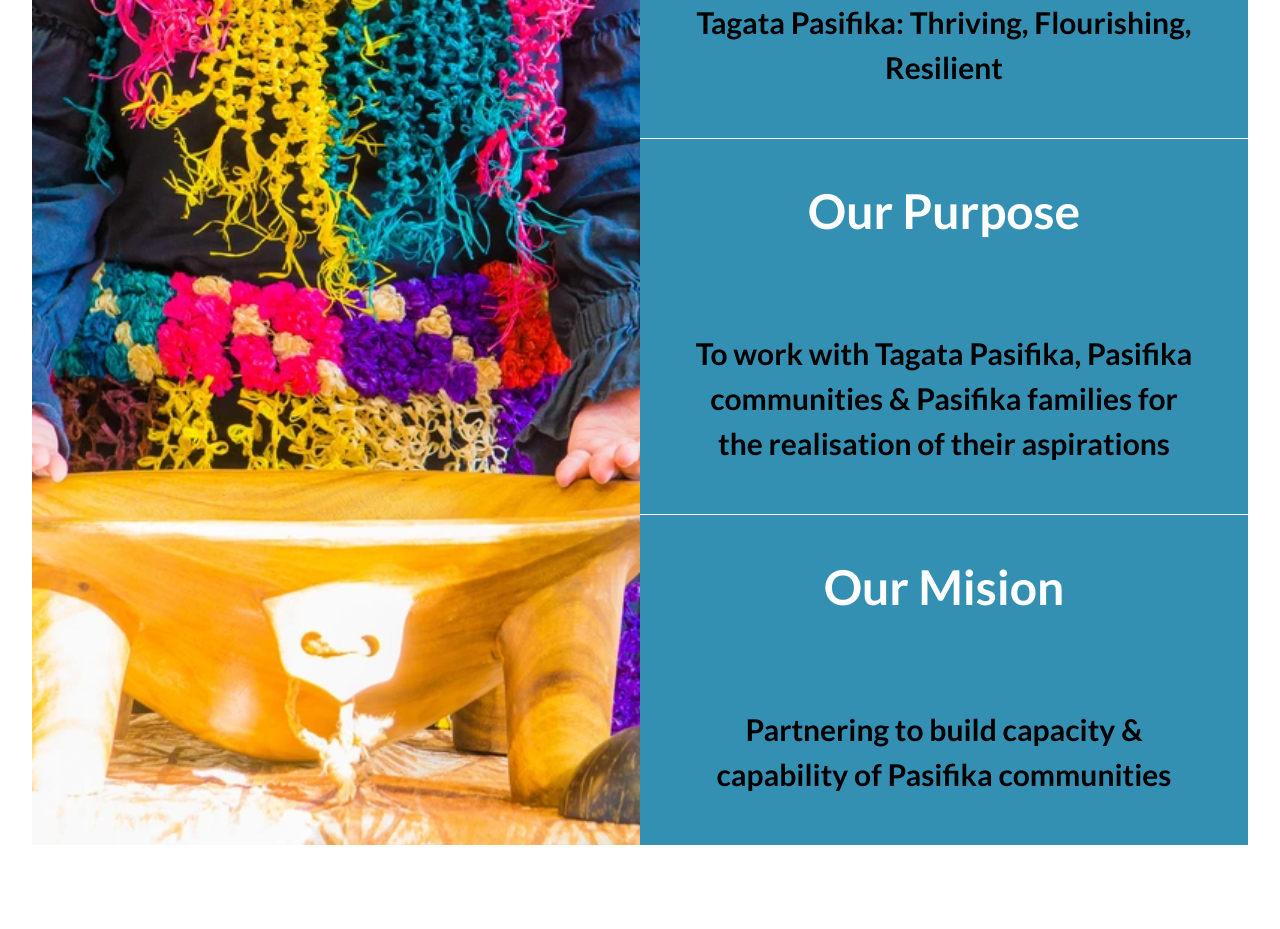
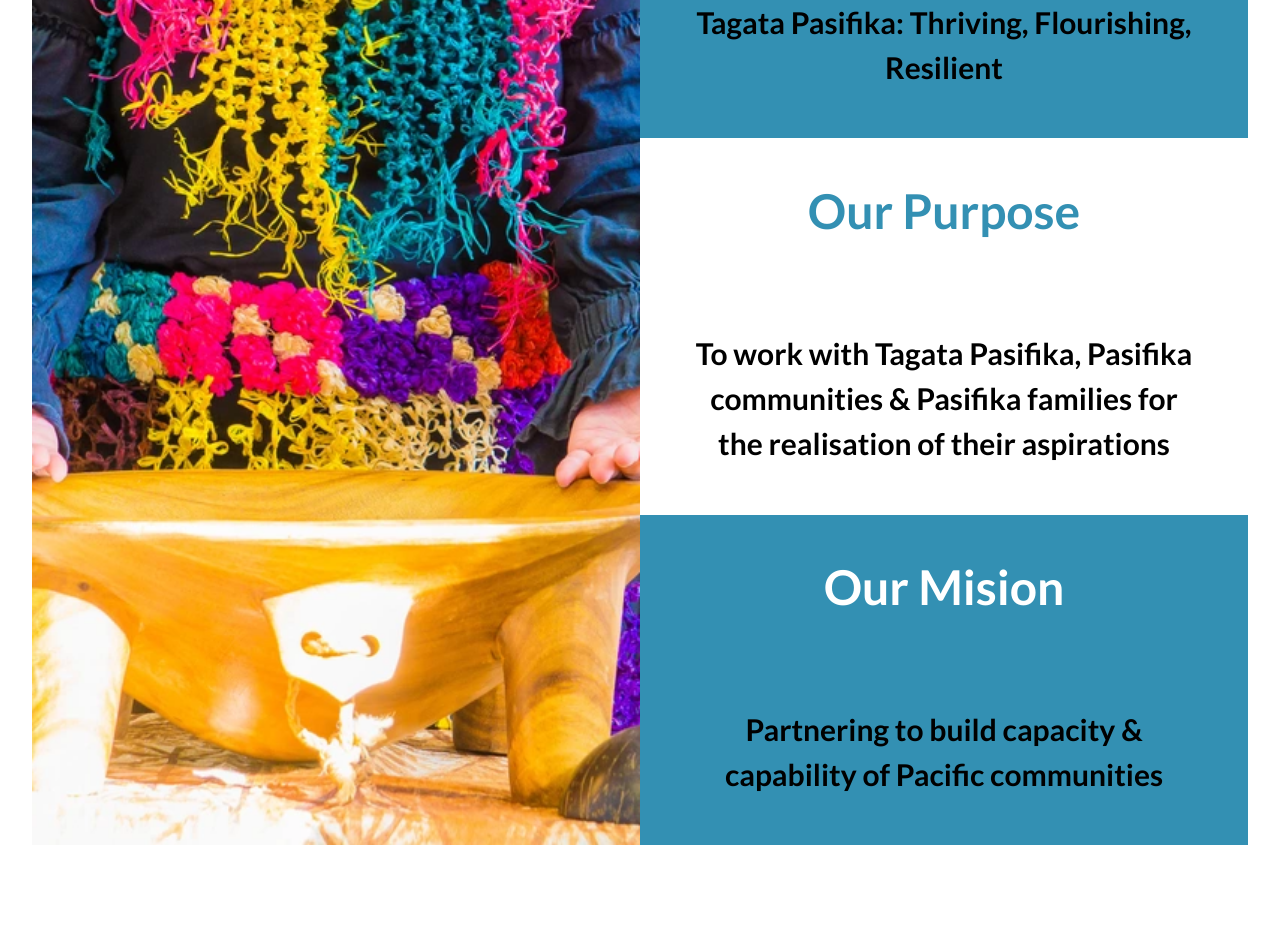
Before and after one commit to jhigger/niuvaka-trust, a Next.js app: page / in a window 1280 px wide. Shown: the part 2240-3169 px from the top of the page. Built offline with nearby package versions, Linux system fonts and the light colour scheme.

Commit message:
feat: update colors

```diff
--- a/src/pages/index.tsx
+++ b/src/pages/index.tsx
@@ -60,8 +60,8 @@ export default function Home() {
                   Tagata Pasifika: Thriving, Flourishing, Resilient
                 </p>
               </div>
-              <div className="bg-mint-500 text-center">
-                <h2 className="p-12 text-5xl font-bold text-white">
+              <div className="bg-white text-center">
+                <h2 className="p-12 text-5xl font-bold text-mint-500">
                   Our Purpose
                 </h2>
                 <p className="p-12 text-3xl font-bold leading-[45px] text-black">
@@ -74,7 +74,7 @@ export default function Home() {
                   Our Mision
                 </h2>
                 <p className="p-12 text-3xl font-bold leading-[45px] text-black">
-                  Partnering to build capacity & capability of Pasifika
+                  Partnering to build capacity & capability of Pacific
                   communities
                 </p>
               </div>
```
